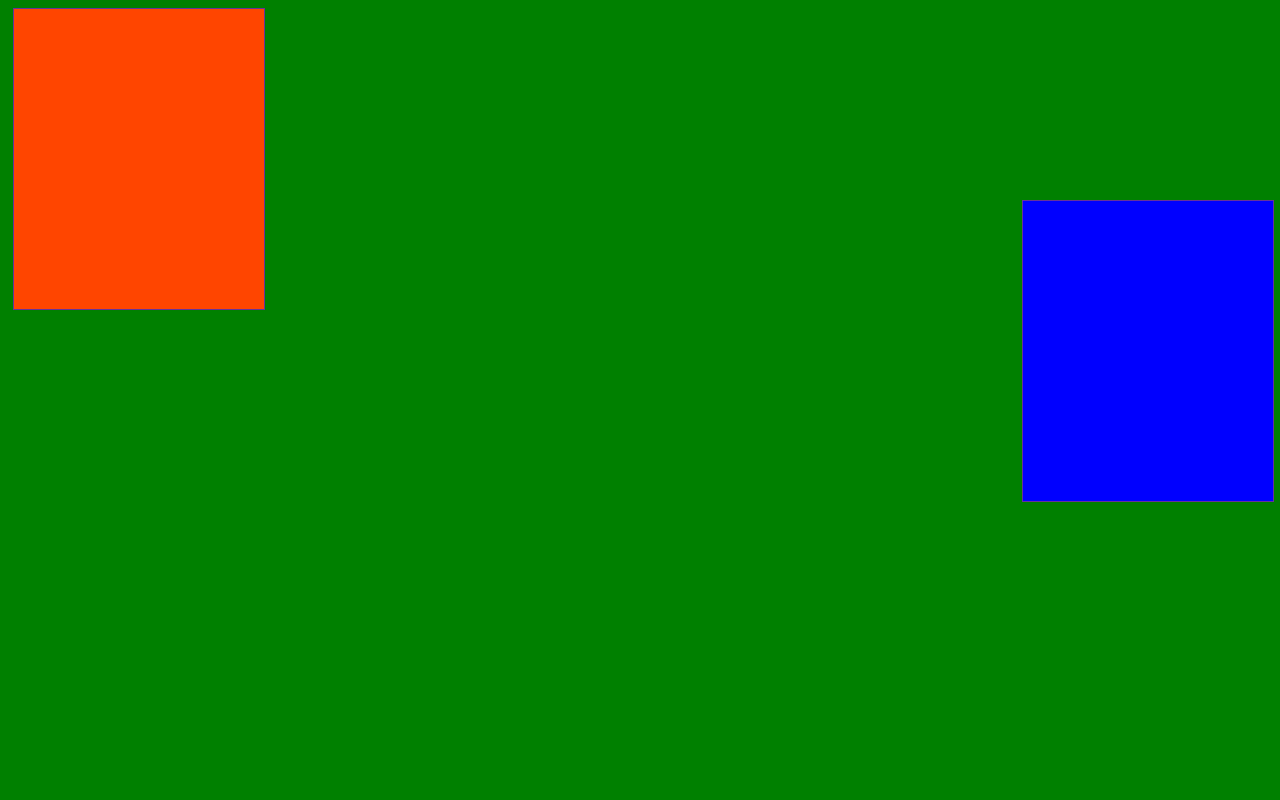
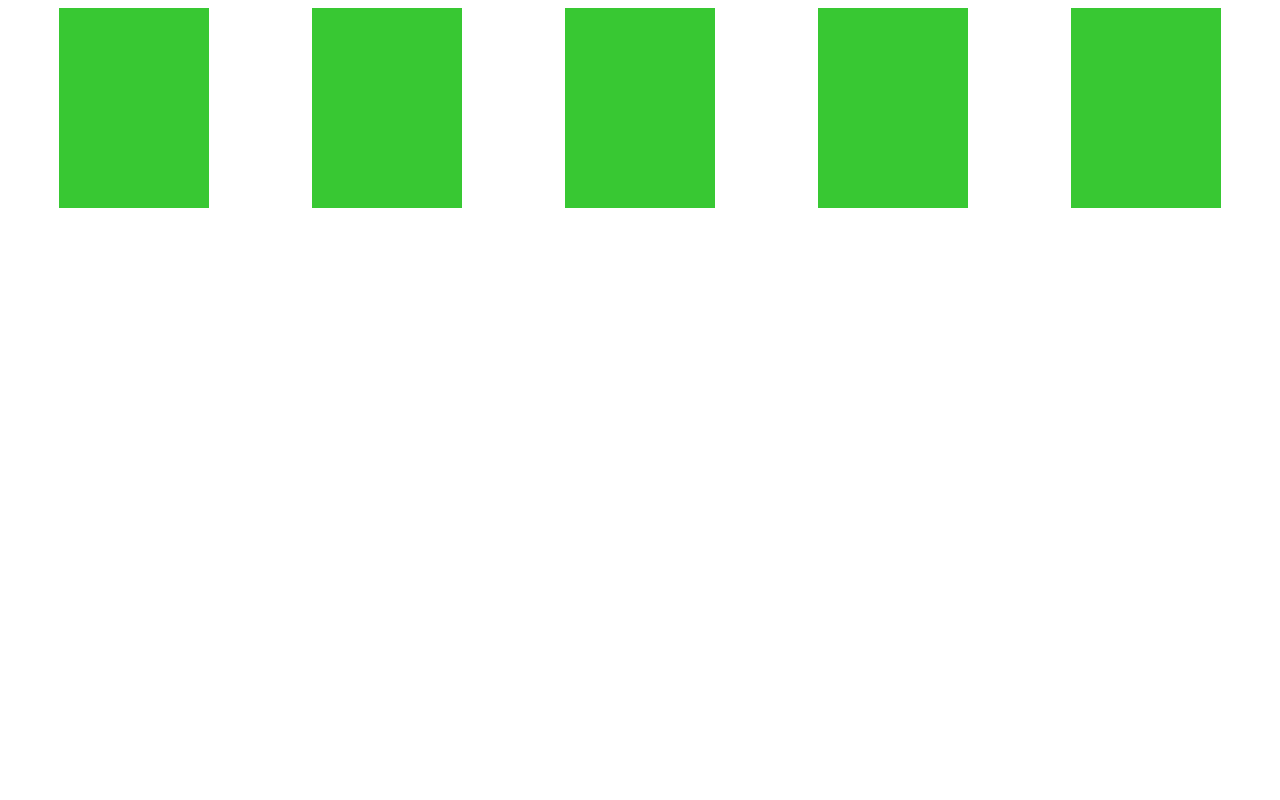
Before and after one commit to fbw-28/59-UIB-interaction-animations, a plain HTML site: page mohamed/index.html in a window 1280 px wide. Shown: the top 800 px of the page. Drawn offline with Linux system fonts and the light colour scheme.

Commit message:
complete exercise

```diff
--- a/mohamed/style.css
+++ b/mohamed/style.css
@@ -1,51 +1,30 @@
 
-body {
-    background-color: green;
-}
 
 .wrapper{
     margin: 0;
     padding: 0;
-
     width: 100%;
     height: 100%;
+    display: flex;
+    flex-wrap: wrap;
+    flex-direction: row;
+    justify-content: start;
 }
 div {
-    width: 250px;
-    height: 300px;
-    border: 1px solid rebeccapurple;
-    animation-name: anything;
-    animation-duration: 5s;
-    animation-delay: 10s;
-    animation-iteration-count: infinite;
-
+    margin: 0 auto;
+    width: 150px;
+    height: 200px;
+    display: block;
+    background-color: rgb(56, 200, 51);
+    transition: 2s;
+    transition-timing-function: (cubic-bezier(0.55, 0.085, 0.68, 0.53),.01,.11,.39);
+    font-size: 30px;
 
 
 }
 
-.strobe_1 {
-
-    background-color: orangered;
-    margin: 2px 5px 2px 5px;
-}
-.strobe_2 {
-    background-color: blue;
-    position: absolute;
-    top: 200px;
-    right: .5%;
+div:hover {
+    transform: translate(-500px, 800px);
+    background-color:yellow);
 
 }
-.strobe_3 {
-    background-color:yellow;
-    margin: 50% auto;
-
-}
-.strobe_4 {
-    background-color: green;
-    margin: -20% auto;
-}
-
-.strobe_5{
-    background-color:red;
-    margin: 80% auto;
-}
```
Also changed, not shown: mohamed/index.html (+1 -1 lines).
